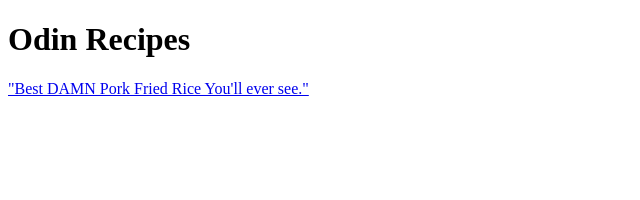
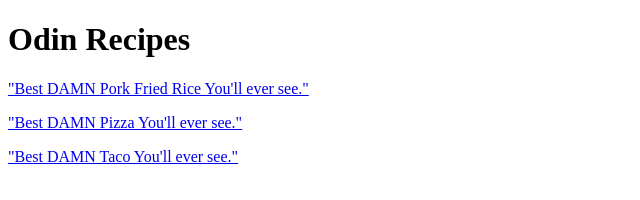
Before and after one commit to ROUSE-prog/Odin-Recipes-Project, a plain HTML site: page index.html in a window 1280 px wide. Shown: the whole page, without its empty margins (0-640 px from the left). Drawn offline with Linux system fonts and the light colour scheme.

Commit message:
Added more links with Reciepes to my Index html.

```diff
--- a/index.html
+++ b/index.html
@@ -5,9 +5,12 @@
     <meta http-equiv="X-UA-Compatible" content="IE=edge">
     <meta name="viewport" content="width=device-width, initial-scale=1.0">
     <title>Document</title>
+    <link
 </head>
 <body>
     <h1>Odin Recipes</h1>
     <a href="Recipes/Pork_Fried_Rice.html">"Best DAMN Pork Fried Rice You'll ever see."</a>
+    <p><a href="Recipes/Pizza.html">"Best DAMN Pizza You'll ever see."</a></p>
+   <p><a href="Recipes/taco.html">"Best DAMN Taco You'll ever see."</a></p>
 </body>
 </html>
```
